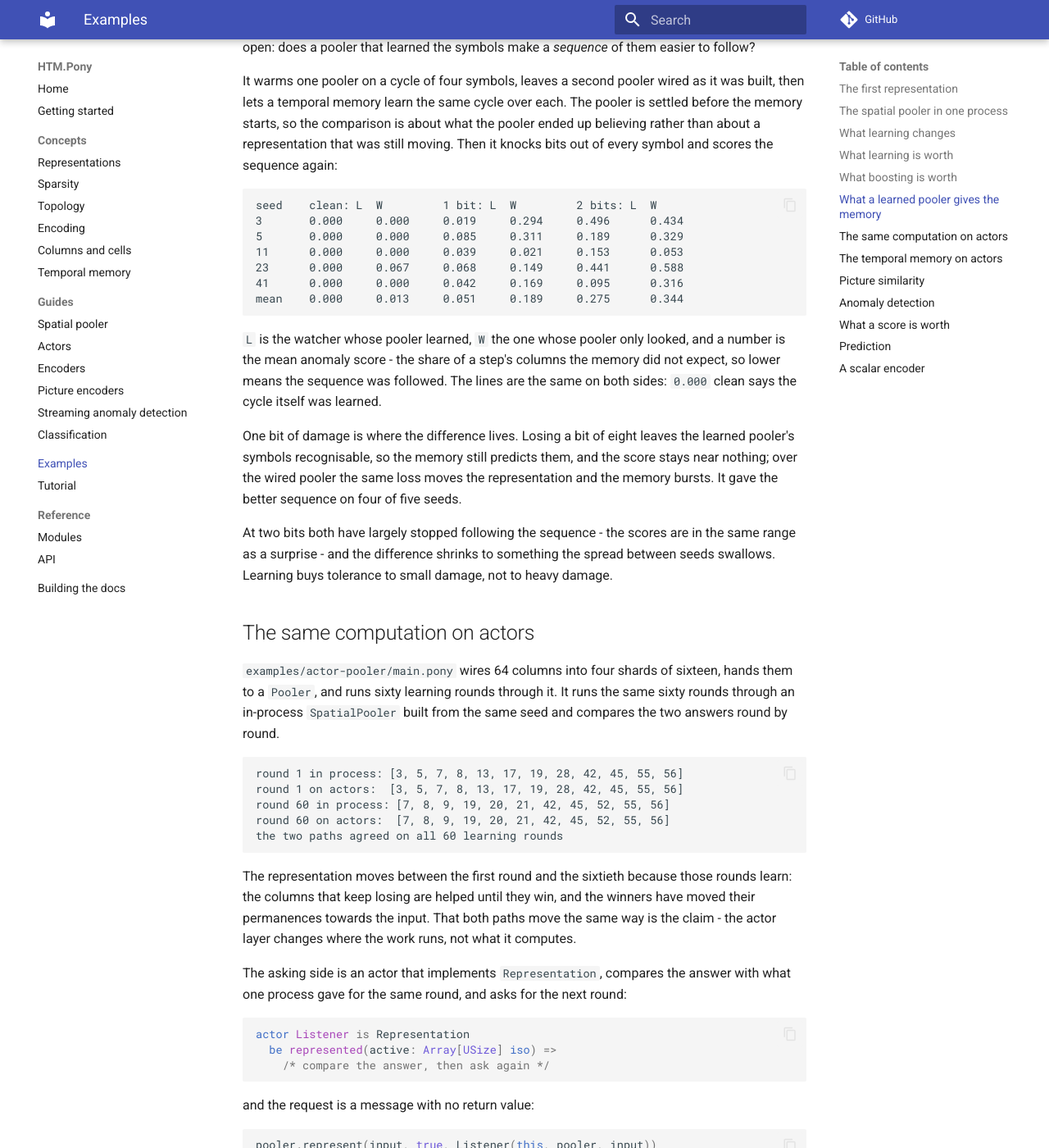
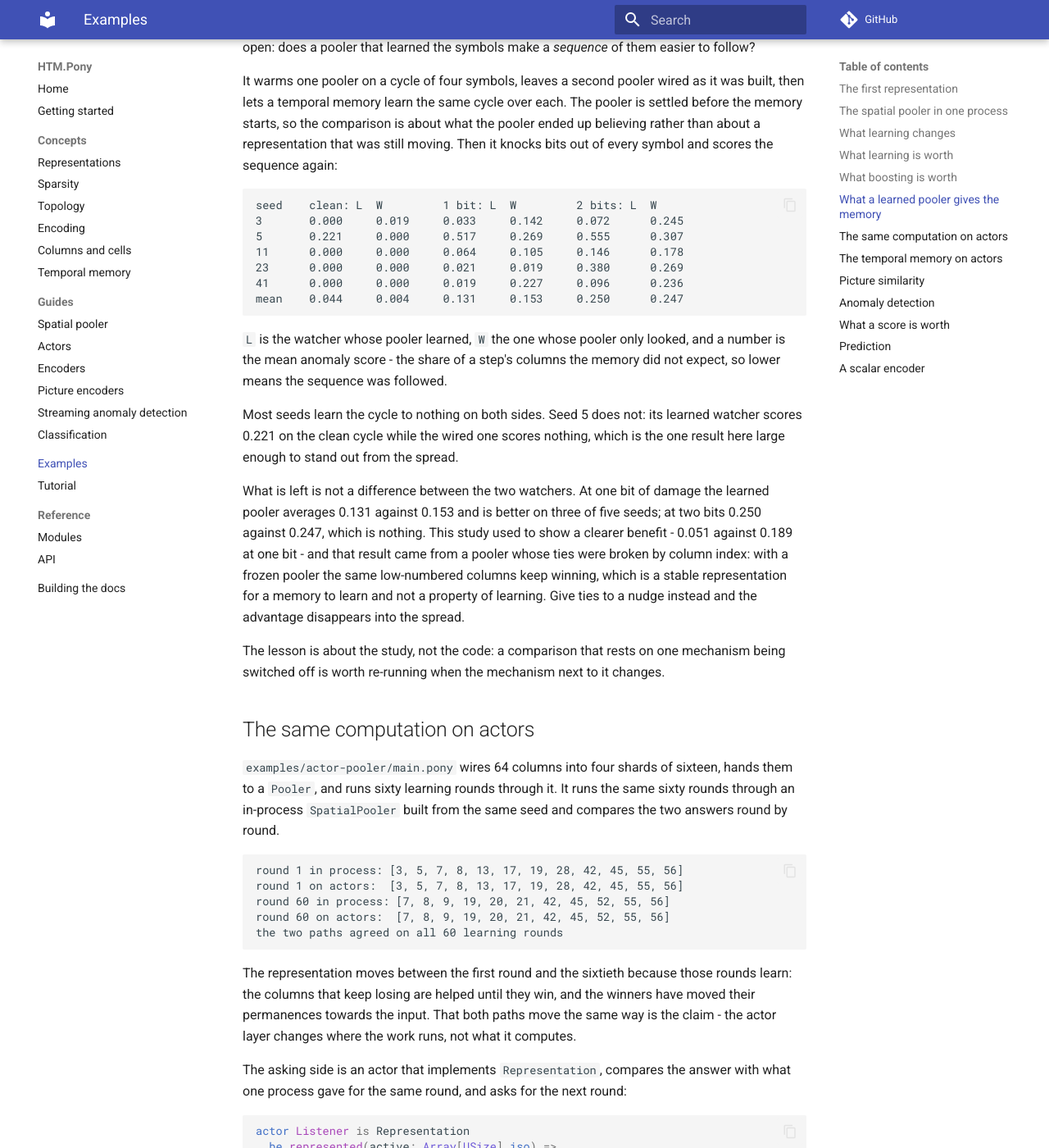
Before and after one commit to d-led/htm.pony, an MkDocs documentation site: the page built from docs/examples.md, in a window 1280 px wide and 1400 px high, scrolled down 4545 px. Shown: the whole window at 82% size. Built offline with MkDocs 1.6.1 and Material for MkDocs 9.7.7, drawn with Linux system fonts in a browser that asks for light colours; comment, search, counter and statistics services are not loaded; some of the changed text lies outside the part shown.

Commit message:
Break a tie with a nudge instead of always with the index
The reference adds a fixed perturbation of up to a hundredth to every column
before inhibition, so a column does not lose every exact tie to a lower index.
This port broke ties by index alone, which made the answering columns depend on
where they sit: with a frozen pooler, where columns tie constantly, the same
low-numbered ones won forever.

Now both pools draw instead: `TieBreaker` gives each column a value in [0, 0.01)
from the pooler's seed, and `nudged` adds them to a copy of the claims so what a
round remembers is still what the columns claimed. A hundredth cannot overturn a
claim that is genuinely stronger - an overlap is a count of matched bits - and a
claim of nothing is left claiming nothing, which is why the empty-input and
no-bands tests still hold.

The generator is warmed up before use. A freshly seeded one gives values that
track the seed: with seed 1 the first two draws are 7e-9 and 0.13, so column 1
would have beaten column 0 for every small seed - a bias in the other direction
rather than a tie-break. Sixteen discarded draws fix it.

`Pooler` takes the seed so the actor path can draw the same values; the two
comparison tests now pass it, and they fail if either path is left without it.

Re-measured, because this changes what every pooler answers:
- what learning is worth: +0.073 bits off (5/5 seeds), +0.043 bits on (4/5);
- what boosting is worth: unchanged, 0.0 against 119.0 columns never heard;
- what a learned pooler gives the memory: the benefit is gone - 0.131 against
  0.153 at one bit of damage, better on 3 of 5 seeds, and one seed where the
  learned pooler does worse on the clean cycle. That study's earlier result,
  0.051 against 0.189, came from the index-broken ties making a frozen pooler's
  representation stable for the memory to learn. The page says so now instead of
  claiming the benefit.

````diff
--- a/docs/examples.md
+++ b/docs/examples.md
@@ -234,29 +234,34 @@ it knocks bits out of every symbol and scores the sequence again:
 
 ```
 seed    clean: L  W         1 bit: L  W         2 bits: L  W
-3       0.000     0.000     0.019     0.294     0.496      0.434
-5       0.000     0.000     0.085     0.311     0.189      0.329
-11      0.000     0.000     0.039     0.021     0.153      0.053
-23      0.000     0.067     0.068     0.149     0.441      0.588
-41      0.000     0.000     0.042     0.169     0.095      0.316
-mean    0.000     0.013     0.051     0.189     0.275      0.344
+3       0.000     0.019     0.033     0.142     0.072      0.245
+5       0.221     0.000     0.517     0.269     0.555      0.307
+11      0.000     0.000     0.064     0.105     0.146      0.178
+23      0.000     0.000     0.021     0.019     0.380      0.269
+41      0.000     0.000     0.019     0.227     0.096      0.236
+mean    0.044     0.004     0.131     0.153     0.250      0.247
 ```
 
 `L` is the watcher whose pooler learned, `W` the one whose pooler only looked, and
 a number is the mean anomaly score - the share of a step's columns the memory did
-not expect, so lower means the sequence was followed. The lines are the same on
-both sides: `0.000` clean says the cycle itself was learned.
+not expect, so lower means the sequence was followed.
 
-One bit of damage is where the difference lives. Losing a bit of eight leaves the
-learned pooler's symbols recognisable, so the memory still predicts them, and the
-score stays near nothing; over the wired pooler the same loss moves the
-representation and the memory bursts. It gave the better sequence on four of five
-seeds.
+Most seeds learn the cycle to nothing on both sides. Seed 5 does not: its learned
+watcher scores 0.221 on the clean cycle while the wired one scores nothing, which
+is the one result here large enough to stand out from the spread.
 
-At two bits both have largely stopped following the sequence - the scores are in
-the same range as a surprise - and the difference shrinks to something the spread
-between seeds swallows. Learning buys tolerance to small damage, not to heavy
-damage.
+What is left is not a difference between the two watchers. At one bit of damage
+the learned pooler averages 0.131 against 0.153 and is better on three of five
+seeds; at two bits 0.250 against 0.247, which is nothing. This study used to show
+a clearer benefit - 0.051 against 0.189 at one bit - and that result came from a
+pooler whose ties were broken by column index: with a frozen pooler the same
+low-numbered columns keep winning, which is a stable representation for a memory
+to learn and not a property of learning. Give ties to a nudge instead and the
+advantage disappears into the spread.
+
+The lesson is about the study, not the code: a comparison that rests on one
+mechanism being switched off is worth re-running when the mechanism next to it
+changes.
 
 ## The same computation on actors
 
````
Also changed, not shown: other parts of docs/examples.md (+17 -17 lines), docs/reference/modules.md (+17 -1 lines), docs/spatial-pooler.md (+15 -17 lines), 9 other files.
